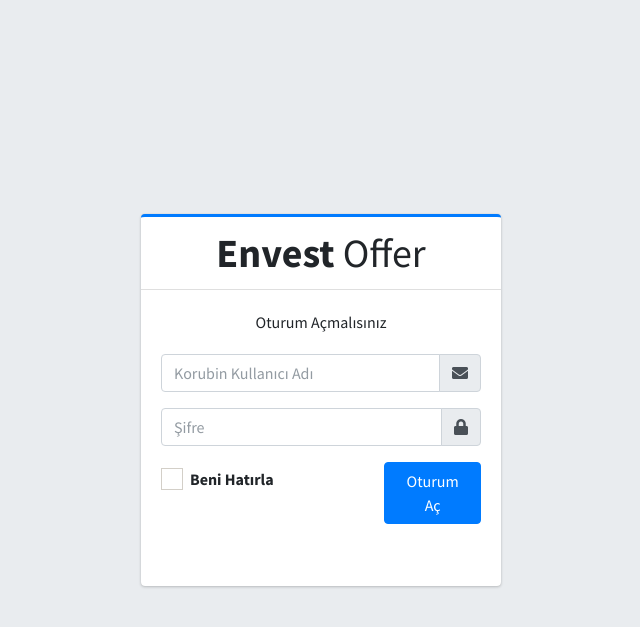
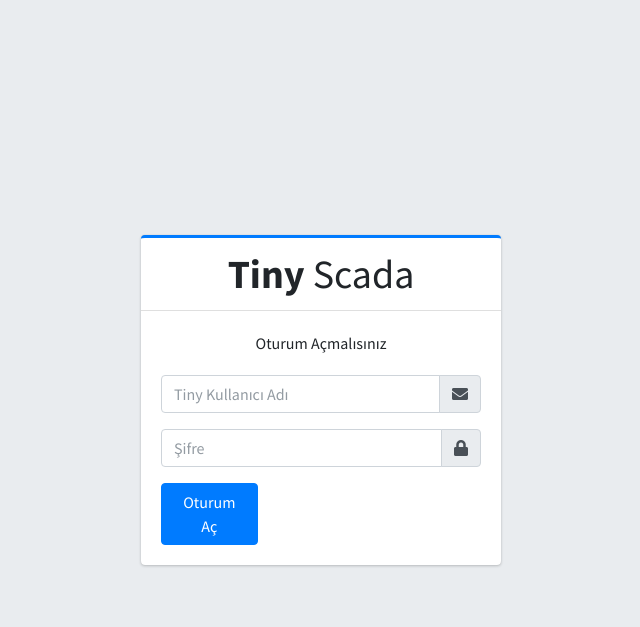
Before and after one commit to fatihkutuk/tinyscada, a PHP site: page /login in a window 1280 px wide. Shown: the top 627 px of the page, without its empty margins (319-959 px from the left). Run offline with PHP 8.4, Linux system fonts and the light colour scheme; some libraries are stand-ins or nearby versions.

Commit message:
fixed ui

```diff
--- a/app/views/login/index.php
+++ b/app/views/login/index.php
@@ -3,14 +3,14 @@
         <!-- /.login-logo -->
         <div class="card card-outline card-primary">
             <div class="card-header text-center">
-                <a href="../../index2.html" class="h1"><b>Envest</b> Offer</a>
+                <a href="/" class="h1"><b>Tiny</b> Scada</a>
             </div>
             <div class="card-body">
                 <p class="login-box-msg">Oturum Açmalısınız</p>
 
                 <form action="<?=SITE_URL;?>/login/loginControl" method="POST">
                     <div class="input-group mb-3">
-                        <input name="userMail" type="text" class="form-control" placeholder="Korubin Kullanıcı Adı">
+                        <input name="userMail" type="text" class="form-control" placeholder="Tiny Kullanıcı Adı">
                         <div class="input-group-append">
                             <div class="input-group-text">
                                 <span class="fas fa-envelope"></span>
@@ -26,14 +26,7 @@
                         </div>
                     </div>
                     <div class="row">
-                        <div class="col-8">
-                            <div class="icheck-primary">
-                                <input type="checkbox" id="remember">
-                                <label for="remember">
-                                    Beni Hatırla
-                                </label>
-                            </div>
-                        </div>
+
                         <!-- /.col -->
                         <div class="col-4">
                             <button type="submit" class="btn btn-primary btn-block">Oturum Aç</button>
--- a/app/views/site/header.php
+++ b/app/views/site/header.php
@@ -3,27 +3,16 @@
 <head>
   <meta charset="utf-8">
   <meta name="viewport" content="width=device-width, initial-scale=1">
-  <title>AdminLTE 3 | Dashboard</title>
-
-  <!-- Google Font: Source Sans Pro -->
+  <title>Tiny Scada | Nodemcu</title>
   <link rel="stylesheet" href="https://fonts.googleapis.com/css?family=Source+Sans+Pro:300,400,400i,700&display=fallback">
-  <!-- Font Awesome -->
   <link rel="stylesheet" href="<?= PLUGIN_PATH ;?>/fontawesome-free/css/all.min.css">
-  <!-- Ionicons -->
   <link rel="stylesheet" href="https://code.ionicframework.com/ionicons/2.0.1/css/ionicons.min.css">
-  <!-- Tempusdominus Bootstrap 4 -->
   <link rel="stylesheet" href="<?= PLUGIN_PATH ;?>/tempusdominus-bootstrap-4/css/tempusdominus-bootstrap-4.min.css">
-  <!-- iCheck -->
   <link rel="stylesheet" href="<?= PLUGIN_PATH ;?>/icheck-bootstrap/icheck-bootstrap.min.css">
-  <!-- JQVMap -->
   <link rel="stylesheet" href="<?= PLUGIN_PATH ;?>/jqvmap/jqvmap.min.css">
-  <!-- Theme style -->
   <link rel="stylesheet" href="<?=  DIST_PATH ;?>/css/adminlte.min.css">
-  <!-- overlayScrollbars -->
   <link rel="stylesheet" href="<?= PLUGIN_PATH ;?>/overlayScrollbars/css/OverlayScrollbars.min.css">
-  <!-- Daterange picker -->
   <link rel="stylesheet" href="<?= PLUGIN_PATH ;?>/daterangepicker/daterangepicker.css">
-  <!-- summernote -->
   <link rel="stylesheet" href="<?= PLUGIN_PATH ;?>/summernote/summernote-bs4.min.css">
   <link rel="stylesheet" href="<?= PLUGIN_PATH ;?>/datatables-bs4/css/dataTables.bootstrap4.min.css">
   <link rel="stylesheet" href="<?= PLUGIN_PATH ;?>/datatables-responsive/css/responsive.bootstrap4.min.css">
--- a/public/dist/js/tinyscada.js
+++ b/public/dist/js/tinyscada.js
@@ -4,7 +4,6 @@ function getTagValues(){
         url:  "/nodes/getTagValues?serialnolist="+nodes,
         dataType: "json",
         success: function(data){
-            console.log(data);
             for(d in data){
                 var tagid = "#"+data[d]["tagName"]+"-"+data[d]["serialNumber"];
                 var titleid = "#title-"+data[d]["tagName"]+"-"+data[d]["serialNumber"];
@@ -21,7 +20,6 @@ function getTagValues(){
             }
         },
         error: function(){
-            console.log("error")
         }
     })
 }
```
Also changed, not shown: app/views/site/footer.php (+0 -20 lines), app/views/site/sidebar.php (+15 -13 lines).
